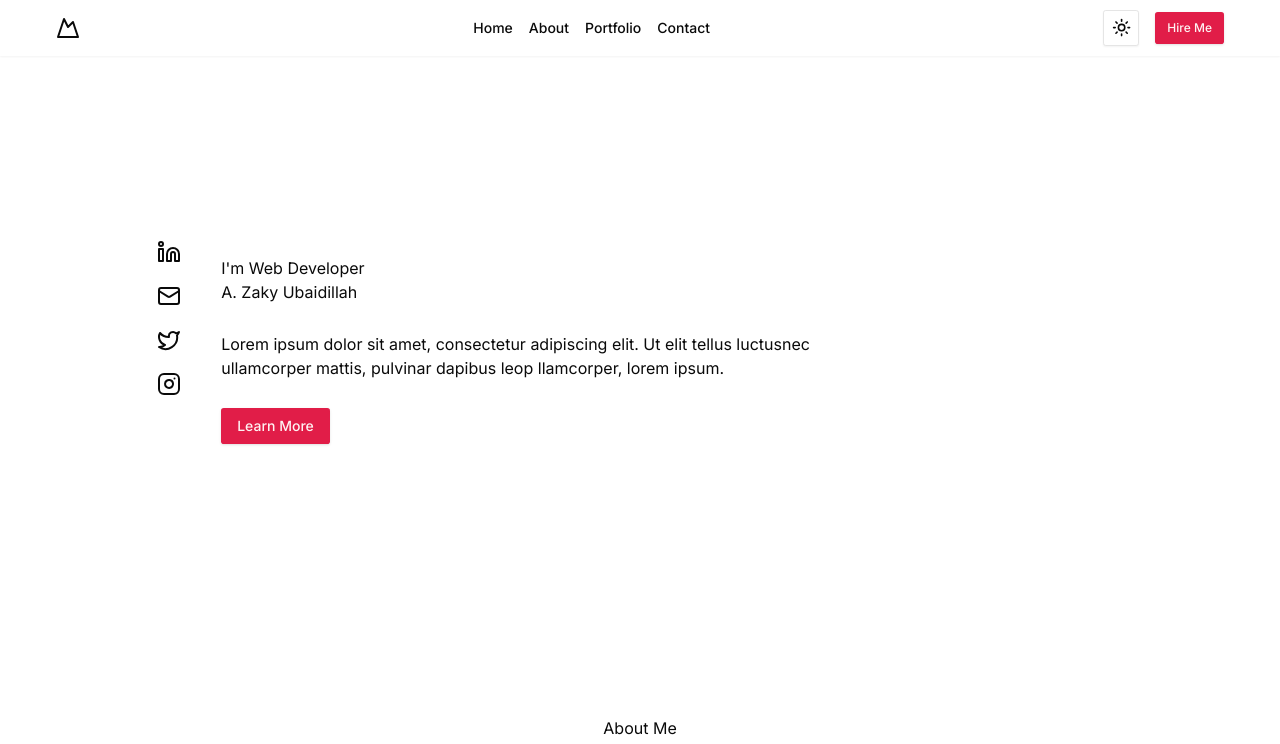
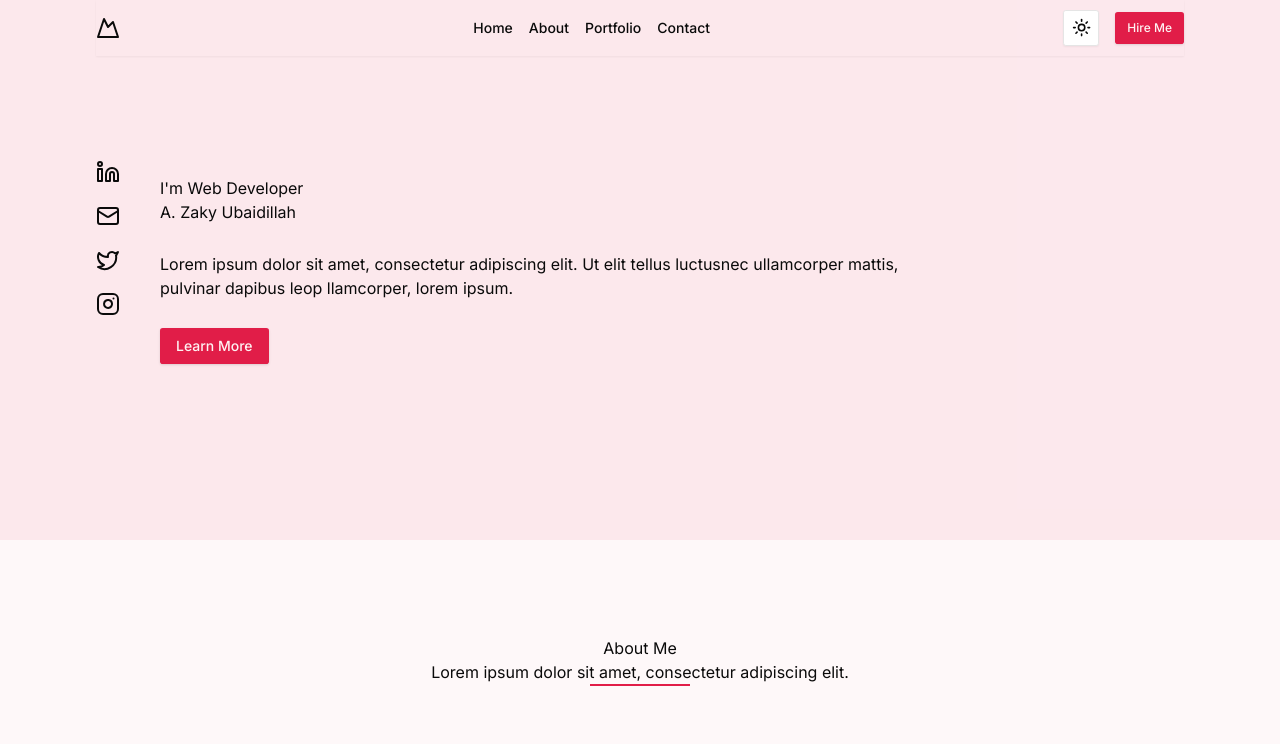
Before and after one commit to CodeWithZaky/my-personal-website-2, a Next.js app: page / in a window 1280 px wide. Shown: the top 744 px of the page. Built offline with nearby package versions, Linux system fonts and the light colour scheme.

Commit message:
update layouting

```diff
--- a/src/app/layout.tsx
+++ b/src/app/layout.tsx
@@ -29,9 +29,9 @@ export default function RootLayout({
           enableSystem
           disableTransitionOnChange
         >
-          <main className="container mx-auto">
+          <main className="w-full bg-primary/10">
             <Navbar />
-            <div className="px-5 py-20 md:px-10">{children}</div>
+            {children}
           </main>
         </ThemeProvider>
       </body>
--- a/src/components/navbar.tsx
+++ b/src/components/navbar.tsx
@@ -21,8 +21,8 @@ export const nav_links = [
 
 export default function Navbar() {
   return (
-    <nav className="fixed inset-x-0 top-0 z-50 bg-background px-5 shadow-sm dark:bg-background md:px-10">
-      <div className="mx-auto w-full max-w-7xl px-4">
+    <nav className="fixed inset-x-0 top-0 z-50 mx-auto w-[85%] shadow-sm">
+      <div className="mx-auto w-full max-w-7xl">
         <div className="flex h-14 items-center justify-between">
           <Link href="#" className="flex items-center" prefetch={false}>
             <MountainIcon className="h-6 w-6" />
```
